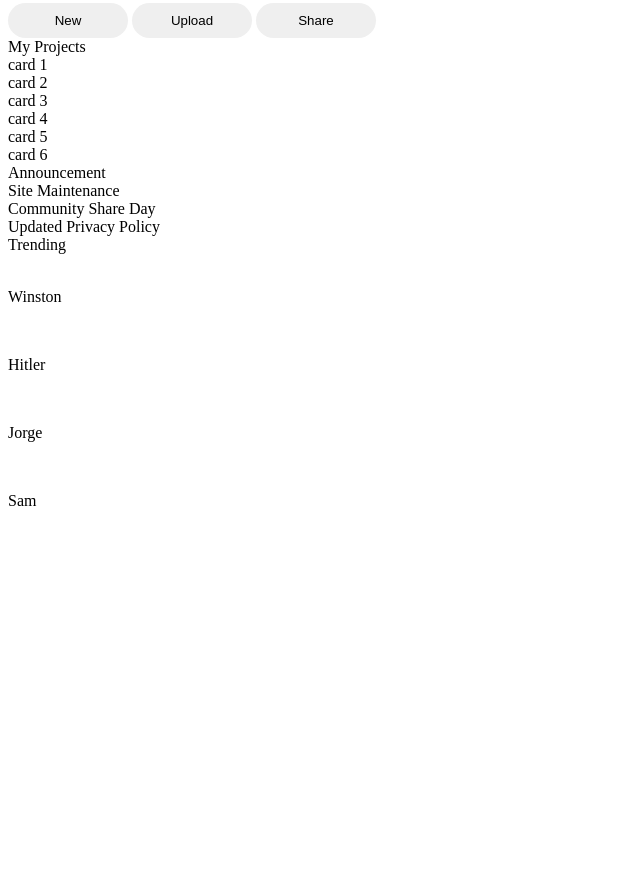
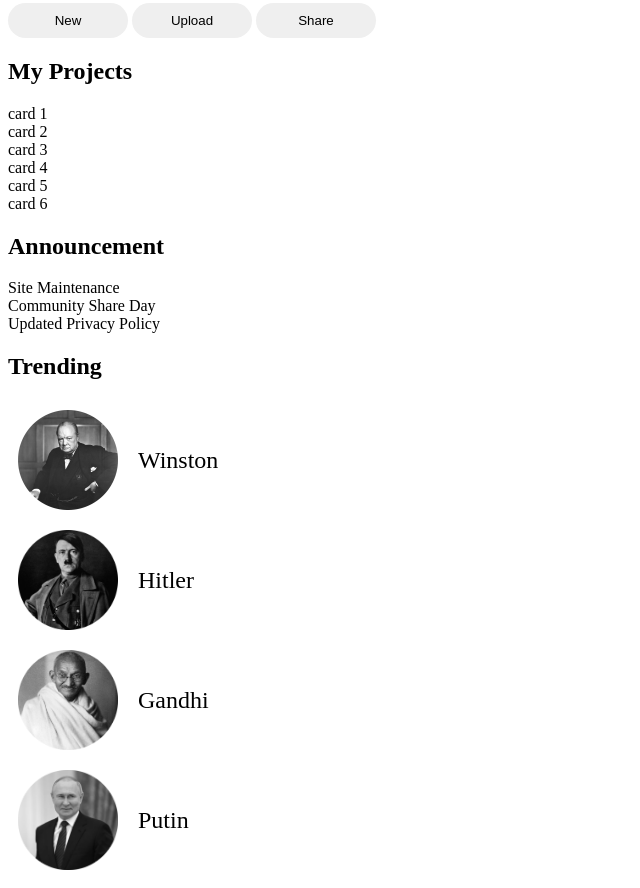
Before and after one commit to AtharvBhujbal/Admin_Dashboard, a plain HTML site: page index.html in a window 1280 px wide. Shown: the part 768-1656 px from the top of the page, without its empty margins (0-640 px from the left). Before the commit the page ends 1294 px from the top, so only its background shows below. Drawn offline with Linux system fonts and the light colour scheme.

Commit message:
Created Photos folder and updated image path

```diff
--- a/index.html
+++ b/index.html
@@ -56,11 +56,11 @@
             </div>
             <div class="sidenav">
                 <svg xmlns="http://www.w3.org/2000/svg" viewBox="0 0 24 24"><title>bell-ring-outline</title><path d="M10,21H14A2,2 0 0,1 12,23A2,2 0 0,1 10,21M21,19V20H3V19L5,17V11C5,7.9 7.03,5.17 10,4.29C10,4.19 10,4.1 10,4A2,2 0 0,1 12,2A2,2 0 0,1 14,4C14,4.1 14,4.19 14,4.29C16.97,5.17 19,7.9 19,11V17L21,19M17,11A5,5 0 0,0 12,6A5,5 0 0,0 7,11V18H17V11M19.75,3.19L18.33,4.61C20.04,6.3 21,8.6 21,11H23C23,8.07 21.84,5.25 19.75,3.19M1,11H3C3,8.6 3.96,6.3 5.67,4.61L4.25,3.19C2.16,5.25 1,8.07 1,11Z" /></svg>
-                <img src="profile_icon.jpg" alt="Profile">
+                <img src="photos/profile_icon.jpg" alt="Profile">
                 <p>Atharv Bhujbal</p>
             </div>
             <div class="name_display">
-                <img src="profile_icon.jpg" alt="Profile">
+                <img src="photos/profile_icon.jpg" alt="Profile">
                 <p>Hi there,</p>
                 <h2>Atharv Bhujbal(@AtharvBhujbal)</h2>
             </div>
@@ -72,7 +72,7 @@
         </div>
         <div class="content">
             <div class="projects">
-                <div class="heading">My Projects</div>
+                <h2 class="heading">My Projects</h2>
                 <div class="projects_container">
                     <div class="card">card 1</div>
                     <div class="card">card 2</div>
@@ -83,7 +83,7 @@
                 </div>
             </div>
             <div class="announce">
-                <div class="heading">Announcement</div>
+                <h2 class="heading">Announcement</h2>
                 <div class="announce_container">
                     <div>Site Maintenance</div>
                     <div>Community Share Day</div>
@@ -91,22 +91,22 @@
                 </div>
             </div>
             <div class="trending">
-                <div class="heading">Trending</div>
+                <h2 class="heading">Trending</h2>
                 <div>
-                    <img src="" alt="">
-                    <p>Winston</p>
+                    <img src="photos/Winston.png" alt="">
+                    Winston
                 </div>
                 <div>
-                    <img src="" alt="">
-                    <p>Hitler</p>
+                    <img src="photos/hitler.png" alt="">
+                    Hitler
                 </div>
                 <div>
-                    <img src="" alt="">
-                    <p>Jorge</p>
+                    <img src="photos/Gandhi.png" alt="">
+                    Gandhi
                 </div>
                 <div>
-                    <img src="" alt="">
-                    <p>Sam</p>
+                    <img src="photos/putin.png" alt="">
+                    Putin
                 </div>
             </div>
         </div>
--- a/style.css
+++ b/style.css
@@ -14,3 +14,13 @@ button{
     border-radius: 20px;
     width: 120px;
 }
+.trending img{
+    width: 100px;
+}
+.trending div{
+    font-size: 1.5em;
+    display: flex;
+    align-items: center;
+    gap:20px;
+    padding: 10px;
+}
```
Also changed, not shown: photos/Gandhi.png (added), photos/Winston.png (added), photos/hitler.png (added), photos/profile_icon.jpg (renamed from profile_icon.jpg), photos/putin.png (added).
